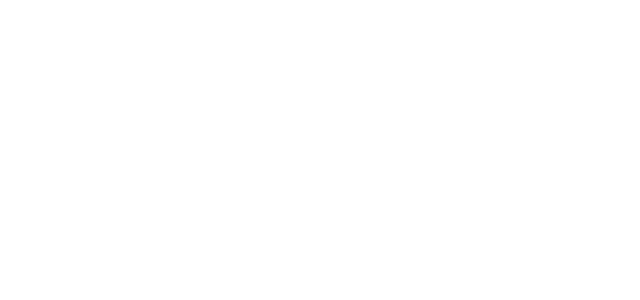
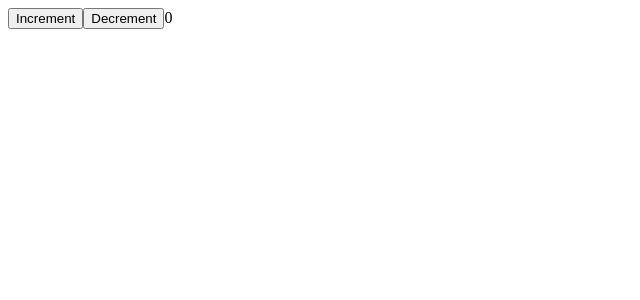
Before and after one commit to Aman07a/rrts, a React (Create React App) app: page / in a window 1280 px wide. Shown: the top 300 px of the page, without its empty margins (0-640 px from the left). Built offline with nearby package versions, Linux system fonts and the light colour scheme.

Commit message:
Handling Component State

```diff
--- a/src/index.tsx
+++ b/src/index.tsx
@@ -6,8 +6,24 @@
 }
 
 class App extends React.Component<AppProps> {
+  state = { counter: 0 };
+
+  onIncrement = (): void => {
+    this.setState({ counter: this.state.counter + 1 });
+  };
+
+  onDecrement = (): void => {
+    this.setState({ counter: this.state.counter - 1 });
+  };
+
   render() {
-    return <div>{this.props.color} </div>;
+    return (
+      <div>
+        <button onClick={this.onIncrement}>Increment</button>
+        <button onClick={this.onDecrement}>Decrement</button>
+        {this.state.counter}
+      </div>
+    );
   }
 }
 
```
